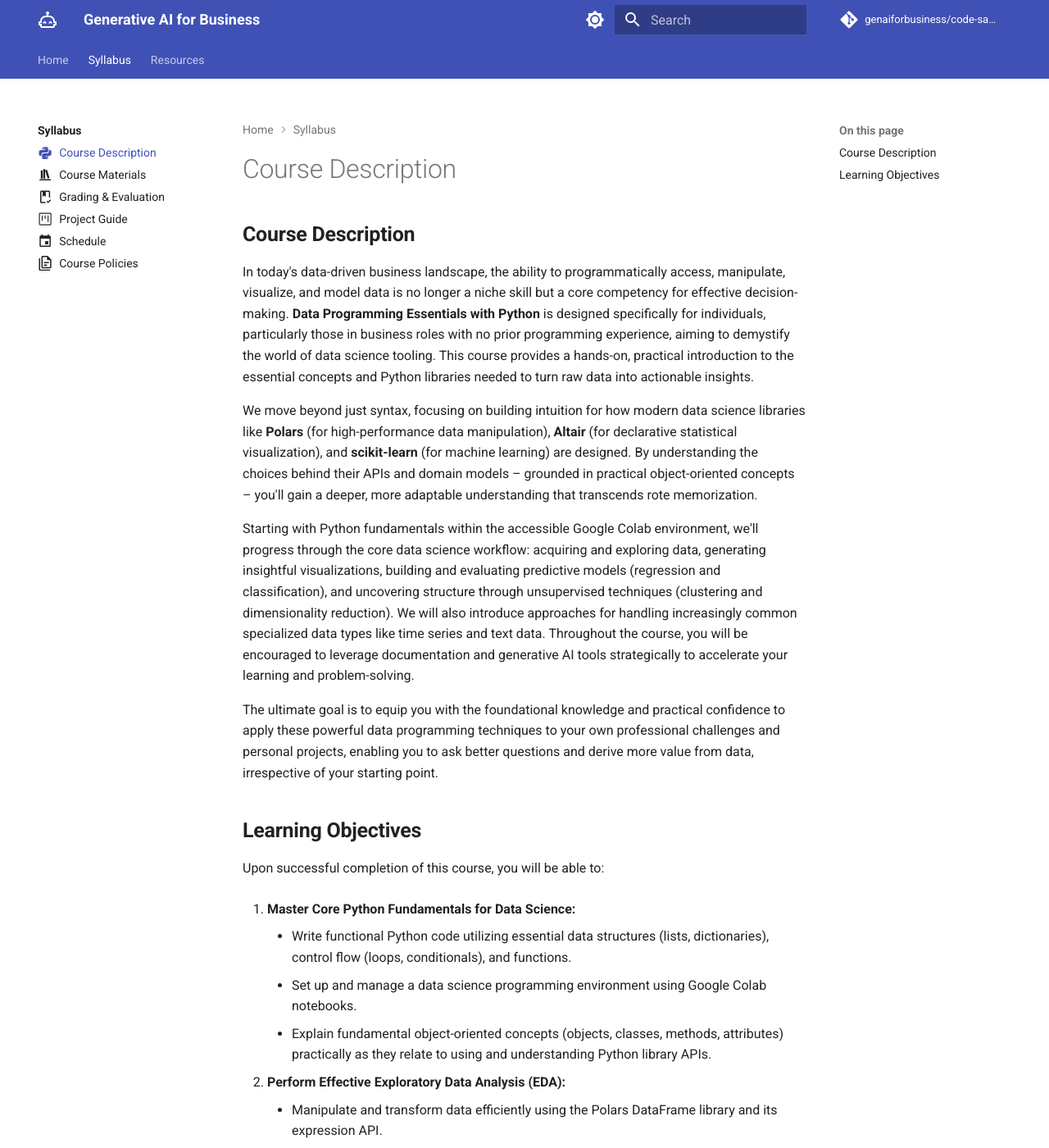
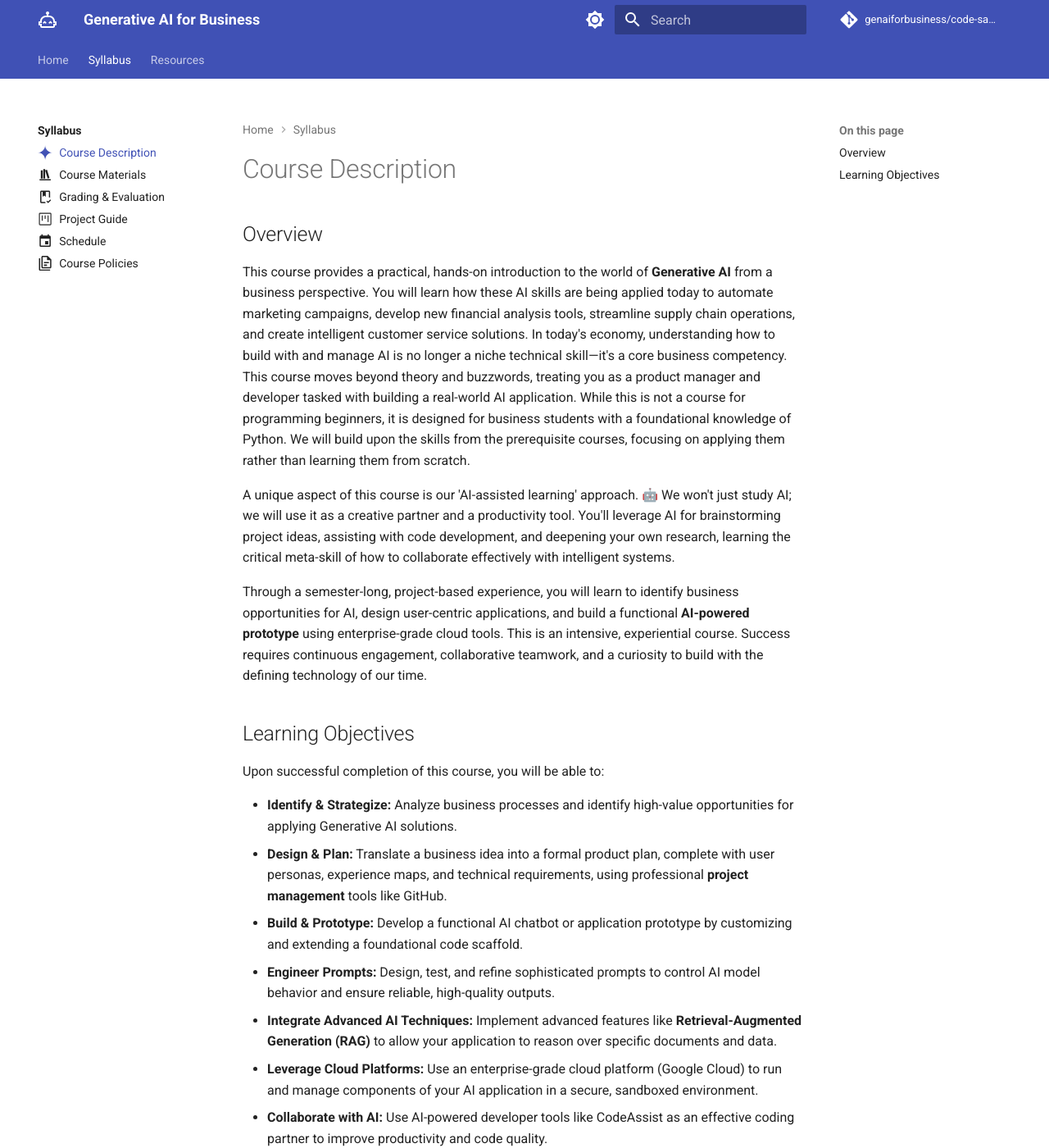
Before and after one commit to genaiforbusiness/genaiforbusiness.github.io, an MkDocs documentation site: the page built from docs/syllabus/course-description.md, in a window 1280 px wide and 1400 px high. Shown: the whole window at 82% size. Built offline with MkDocs 1.6.1 and Material for MkDocs 9.7.7, drawn with Linux system fonts in a browser that asks for light colours; comment, search, counter and statistics services are not loaded; some of the changed text lies outside the part shown.

Commit message:
docs: update course description for Generative AI focus

```diff
--- a/docs/syllabus/course-description.md
+++ b/docs/syllabus/course-description.md
@@ -1,44 +1,26 @@
 ---
-icon: material/language-python
+icon: simple/googlegemini
 ---
 
+# Course Description
 
-## **Course Description**
+## Overview
 
-In today's data-driven business landscape, the ability to programmatically access, manipulate, visualize, and model data is no longer a niche skill but a core competency for effective decision-making. **Data Programming Essentials with Python** is designed specifically for individuals, particularly those in business roles with no prior programming experience, aiming to demystify the world of data science tooling. This course provides a hands-on, practical introduction to the essential concepts and Python libraries needed to turn raw data into actionable insights.
+This course provides a practical, hands-on introduction to the world of **Generative AI** from a business perspective. You will learn how these AI skills are being applied today to automate marketing campaigns, develop new financial analysis tools, streamline supply chain operations, and create intelligent customer service solutions. In today's economy, understanding how to build with and manage AI is no longer a niche technical skill—it's a core business competency. This course moves beyond theory and buzzwords, treating you as a product manager and developer tasked with building a real-world AI application. While this is not a course for programming beginners, it is designed for business students with a foundational knowledge of Python. We will build upon the skills from the prerequisite courses, focusing on applying them rather than learning them from scratch.
 
-We move beyond just syntax, focusing on building intuition for how modern data science libraries like **Polars** (for high-performance data manipulation), **Altair** (for declarative statistical visualization), and **scikit-learn** (for machine learning) are designed. By understanding the choices behind their APIs and domain models – grounded in practical object-oriented concepts – you'll gain a deeper, more adaptable understanding that transcends rote memorization.
+A unique aspect of this course is our 'AI-assisted learning' approach. 🤖 We won't just study AI; we will use it as a creative partner and a productivity tool. You'll leverage AI for brainstorming project ideas, assisting with code development, and deepening your own research, learning the critical meta-skill of how to collaborate effectively with intelligent systems.
 
-Starting with Python fundamentals within the accessible Google Colab environment, we'll progress through the core data science workflow: acquiring and exploring data, generating insightful visualizations, building and evaluating predictive models (regression and classification), and uncovering structure through unsupervised techniques (clustering and dimensionality reduction). We will also introduce approaches for handling increasingly common specialized data types like time series and text data. Throughout the course, you will be encouraged to leverage documentation and generative AI tools strategically to accelerate your learning and problem-solving.
+Through a semester-long, project-based experience, you will learn to identify business opportunities for AI, design user-centric applications, and build a functional **AI-powered prototype** using enterprise-grade cloud tools. This is an intensive, experiential course. Success requires continuous engagement, collaborative teamwork, and a curiosity to build with the defining technology of our time.
 
-The ultimate goal is to equip you with the foundational knowledge and practical confidence to apply these powerful data programming techniques to your own professional challenges and personal projects, enabling you to ask better questions and derive more value from data, irrespective of your starting point.
-
-
-## **Learning Objectives**
+## Learning Objectives
 
 Upon successful completion of this course, you will be able to:
 
-1.  **Master Core Python Fundamentals for Data Science:**
-    * Write functional Python code utilizing essential data structures (lists, dictionaries), control flow (loops, conditionals), and functions.
-    * Set up and manage a data science programming environment using Google Colab notebooks.
-    * Explain fundamental object-oriented concepts (objects, classes, methods, attributes) practically as they relate to using and understanding Python library APIs.
-
-2.  **Perform Effective Exploratory Data Analysis (EDA):**
-    * Manipulate and transform data efficiently using the Polars DataFrame library and its expression API.
-    * Create informative and interpretable data visualizations using the Altair declarative charting library.
-    * Identify patterns, trends, anomalies, and relationships within datasets to guide further analysis.
-
-3.  **Implement Foundational Machine Learning Workflows:**
-    * Understand and apply the standard machine learning workflow using scikit-learn, including data preprocessing and model evaluation.
-    * Build, train, and interpret results from common supervised learning models for regression and classification tasks.
-    * Apply basic unsupervised learning techniques, including clustering (K-Means) and dimensionality reduction (PCA), to uncover structure in data.
-
-4.  **Gain Exposure to Specialized Data Types:**
-    * Describe the unique characteristics and analytical approaches relevant to time series data and perform basic time series analysis.
-    * Understand common techniques for representing and analyzing textual data at an introductory level.
-
-5.  **Develop Practical Data Problem-Solving Skills:**
-    * Interpret the API design choices of major data science libraries (Polars, Altair, scikit-learn) to use them more effectively.
-    * Leverage library documentation, online resources, and generative AI tools as aids for independent learning and troubleshooting.
-    * Translate loosely defined problems into concrete data analysis steps and apply appropriate programming techniques within a course project.
-    * Communicate findings from data analysis clearly through visualizations and summaries.
+* **Identify & Strategize:** Analyze business processes and identify high-value opportunities for applying Generative AI solutions.
+* **Design & Plan:** Translate a business idea into a formal product plan, complete with user personas, experience maps, and technical requirements, using professional **project management** tools like GitHub.
+* **Build & Prototype:** Develop a functional AI chatbot or application prototype by customizing and extending a foundational code scaffold.
+* **Engineer Prompts:** Design, test, and refine sophisticated prompts to control AI model behavior and ensure reliable, high-quality outputs.
+* **Integrate Advanced AI Techniques:** Implement advanced features like **Retrieval-Augmented Generation (RAG)** to allow your application to reason over specific documents and data.
+* **Leverage Cloud Platforms:** Use an enterprise-grade cloud platform (Google Cloud) to run and manage components of your AI application in a secure, sandboxed environment.
+* **Collaborate with AI:** Use AI-powered developer tools like CodeAssist as an effective coding partner to improve productivity and code quality.
+* **Communicate & Demonstrate:** Articulate the value, functionality, and ethical considerations of your AI application to both technical and non-technical audiences.
```
Also changed, not shown: .issue_files/update-syllabus-for-gen-ai.md (added, +14 -0 lines).
